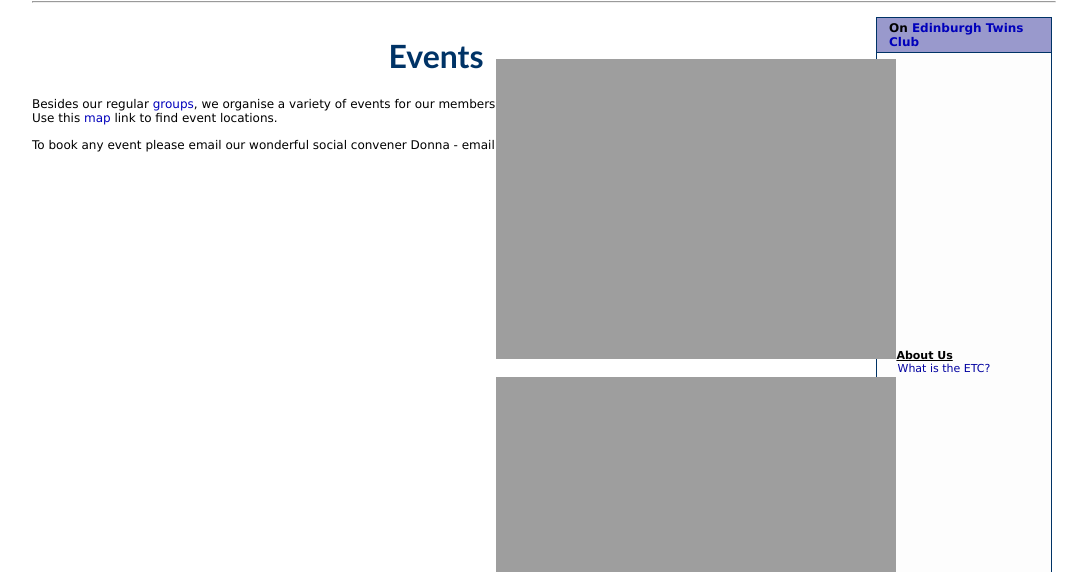
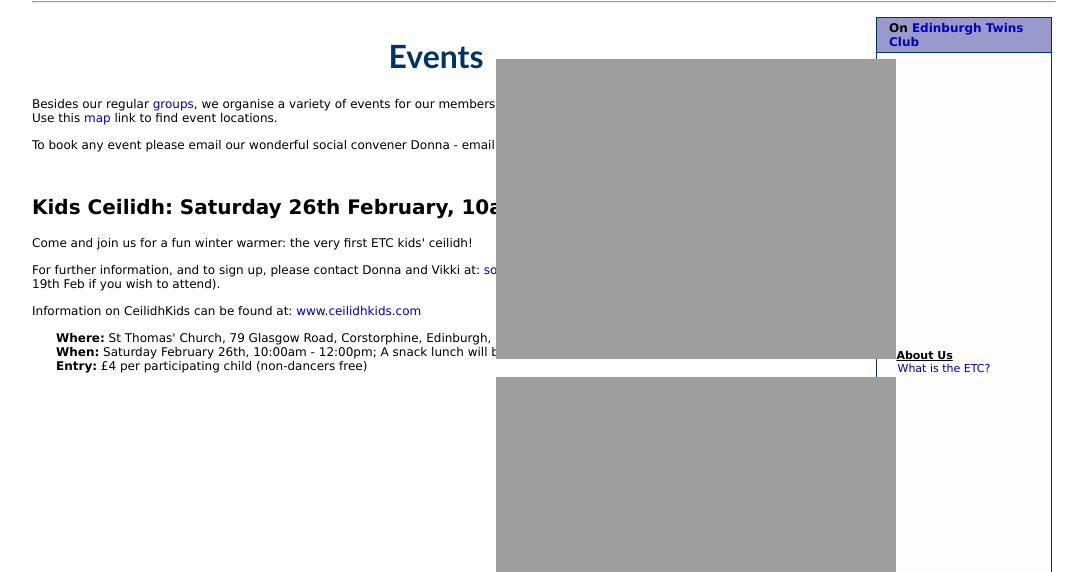
Before and after one commit to eltmc/etc-website-2010, a PHP site: page /events/ in a window 1280 px wide. Shown: the part 139-711 px from the top of the page, without its empty margins (96-1179 px from the left). Run offline with PHP 8.4, Linux system fonts and the light colour scheme.

```diff
--- a/events/index.php
+++ b/events/index.php
@@ -23,6 +23,29 @@ event locations.</p>
 - email: <a
 href="mailto:social@edinburghtwins.co.uk">social@edinburghtwins.co.uk</a></p>
 
+<h2>Kids Ceilidh: Saturday 26th February, 10am - 12am</h2>
+
+<p>Come and join us for a fun winter warmer: the very first ETC kids' ceilidh!</p>
+
+<p>For further information, and to sign up,
+please contact Donna and Vikki at: <a
+href="mailto:social@edinburghtwins.co.uk">social@edinburghtwins.co.uk</a>
+(please let us know before 19th Feb if you wish to attend).</p>
+
+<p>Information on CeilidhKids can be found at: <a
+href="http://www.ceilidhkids.com">www.ceilidhkids.com</a></p>
+
+
+<p style="margin-left: 2em">
+
+  <b>Where:</b>
+  <span>St Thomas' Church, 79 Glasgow Road, Corstorphine, Edinburgh, EH12 8LJ (<a href="http://maps.google.co.uk/maps/place?cid=7326416247164003070">map</a>)</span><br>
+  <b>When:</b>
+  <span>Saturday February 26th, 10:00am - 12:00pm; A snack lunch will be provided.</span><br>
+  <b>Entry:</b>
+  <span>&pound;4 per participating child (non-dancers free)</span><br>
+
+</p>
 
     <div class="clear">
       <br />
```
